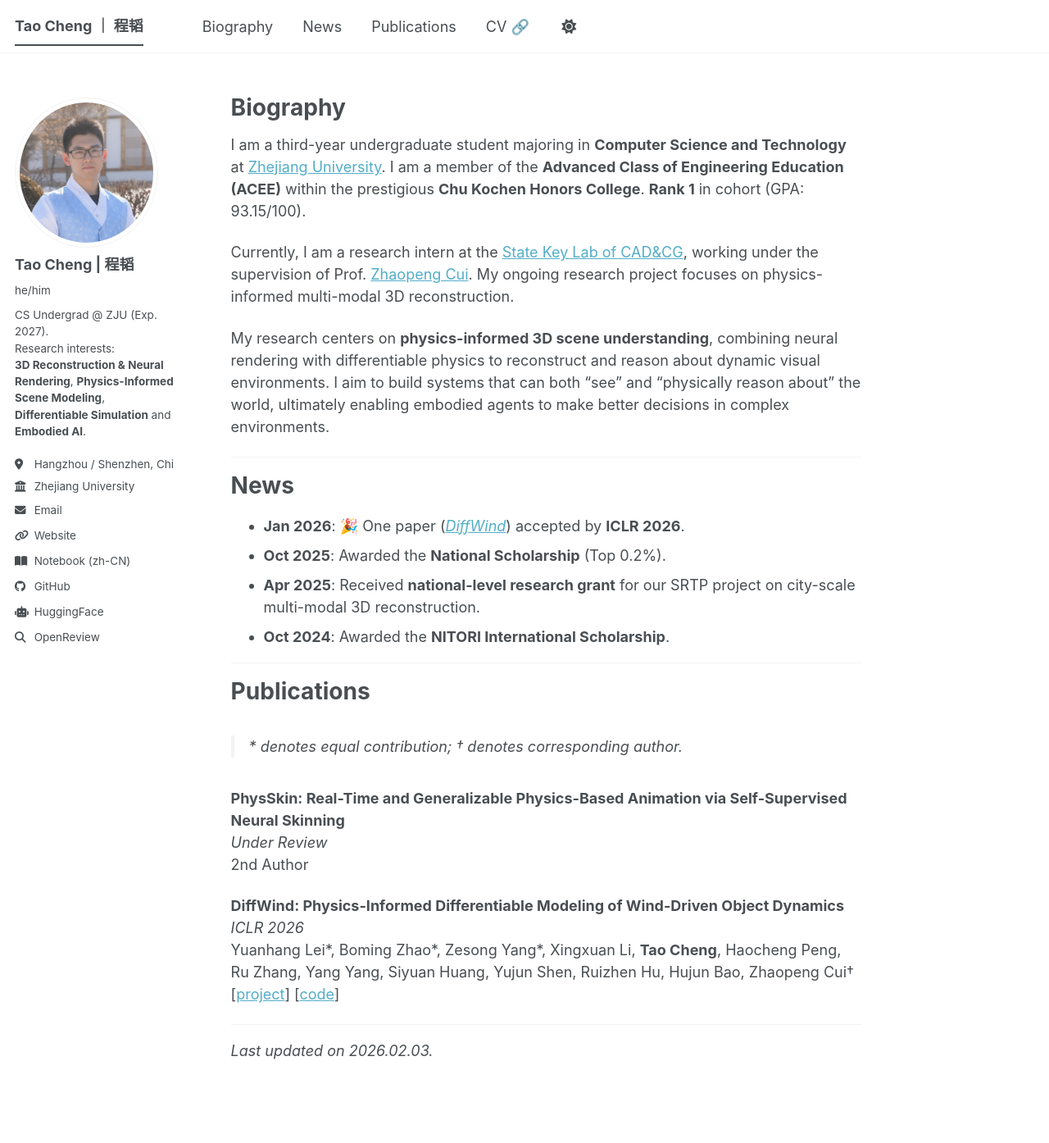
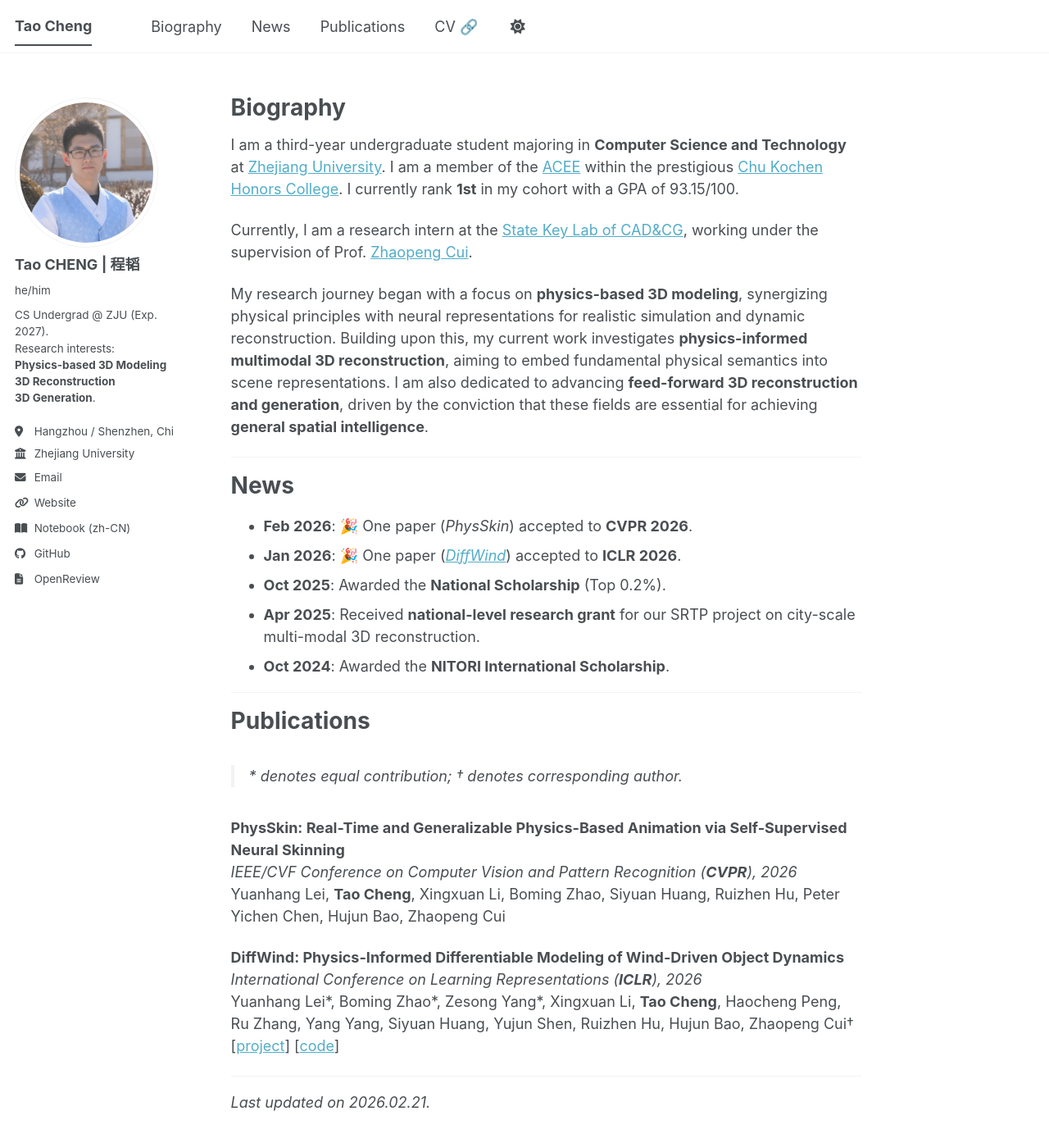
Before and after one commit to EmergentTwilight/Academic-Pages, a Jekyll site: the page built from _pages/about.md, in a window 1280 px wide and 1400 px high. Shown: the top 1394 px of the window at 82% size. Built offline with Jekyll 4.4.1, drawn with Linux system fonts in a browser that asks for light colours; a script bundle is joined from its source files by our own code; library files that are not in the unit come from our copies.

Commit message:
upload transcript

```diff
--- a/_config.yml
+++ b/_config.yml
@@ -9,12 +9,11 @@
 # Basic Site Settings
 locale                   : "en-US"
 site_theme               : "default" # The available themes options are "default", "air", "sunrise", "mint", "dirt" and "contrast"
-title                    : "Tao Cheng ｜ 程韬"
+title                    : "Tao Cheng"
 title_separator          : "-"
 name                     : &name "Tao Cheng"
-description              : &description "Computer Science Undergraduate at Zhejiang University (Exp. 2027). Research interests lie in 3D Vision, Neural Rendering, and Embodied AI."   # Update this with a general description of your site, this is the default if not overridden by a page
+description              : &description "CS Undergrad @ Zhejiang University (Exp. 2027), researching 3D Vision & Graphics."   # Update this with a general description of your site, this is the default if not overridden by a page
 url                      : "" # Use empty string for local development (localhost:4000)
-                                                           # Change back to https://emergenttwilight.github.io when deploying to GitHub Pages
 baseurl                  : "" # the subpath of your site, e.g. "/blog"
 repository               : "EmergentTwilight/Academic-Pages"
 
@@ -24,9 +23,9 @@ repository               : "EmergentTwilight/Academic-Pages"
 author:
   # Biographic information
   avatar           : "profile1.png"
-  name             : "Tao Cheng | 程韬"
+  name             : "Tao CHENG | 程韬"
   pronouns         : "he/him"
-  bio              : "CS Undergrad @ ZJU (Exp. 2027). <br>Research interests:<br><strong>3D Reconstruction & Neural Rendering</strong>, <strong>Physics-Informed Scene Modeling</strong>, <strong>Differentiable Simulation</strong> and <strong>Embodied AI</strong>."
+  bio              : "CS Undergrad @ ZJU (Exp. 2027). <br>Research interests:<br><strong>Physics-based 3D Modeling</strong><br><strong>3D Reconstruction</strong><br><strong>3D Generation</strong>."
   location         : "Hangzhou / Shenzhen, China"
   employer         : "Zhejiang University"
 
@@ -34,7 +33,7 @@ author:
   uri              : "https://tao-cheng.cc"
   notebook         : "https://note.tao-cheng.cc"
   github           : "EmergentTwilight"
-  huggingface      : "EmergentTwilight"
+  # huggingface      : "EmergentTwilight"
   openreview       : "https://openreview.net/profile?id=%7ETao_Cheng4"
   # orcid            : "https://orcid.org/0009-0008-8562-6358"
   # arXiv            :
@@ -86,6 +85,7 @@ author:
   # twitter          : # Username for X / Twitter
   vine             : # Username
   weibo            : # Username
+  # wechat           : "wchtchngt2015"
   wikipedia        : # Username
   xing             : # Username
   youtube          : # Username
@@ -161,7 +161,7 @@ social:
   name                   : Tao Cheng # If the user or organization name differs from the site's name
   links: # An array of links to social media profiles
     - "https://github.com/EmergentTwilight"
-    - "https://note.emergenttwilight.top"
+    - "https://note.tao-cheng.cc"
 
 
 # Analytics
--- a/_data/navigation.yml
+++ b/_data/navigation.yml
@@ -18,7 +18,7 @@ main:
     url: /#publications
 
   - title: "CV 🔗"
-    url: /files/taocheng-cv-260209-01.pdf
+    url: /files/taocheng-cv-260221.pdf
 
   # - title: "Notebook 🔗"
   #   url: https://note.emergenttwilight.top
--- a/_includes/author-profile.html
+++ b/_includes/author-profile.html
@@ -95,7 +95,7 @@
       <li><a href="https://huggingface.co/{{ author.huggingface }}"><i class="fas fa-fw fa-robot icon-pad-right" aria-hidden="true"></i>HuggingFace</a></li>
       {% endif %}
       {% if author.openreview %}
-      <li><a href="{{ author.openreview }}"><i class="fas fa-fw fa-magnifying-glass icon-pad-right" aria-hidden="true"></i>OpenReview</a></li>
+      <li><a href="{{ author.openreview }}"><i class="fas fa-fw fa-file-lines icon-pad-right" aria-hidden="true"></i>OpenReview</a></li>
       {% endif %}
       {% if author.kaggle %}
         <li><a href="https://kaggle.com/{{ author.kaggle }}"><i class="fab fa-fw fa-kaggle icon-pad-right" aria-hidden="true"></i>Kaggle</a></li>
@@ -168,6 +168,9 @@
       {% if author.weibo %}
         <li><a href="https://www.weibo.com/{{ author.weibo }}"><i class="fab fa-fw fa-weibo icon-pad-right" aria-hidden="true"></i>Weibo</a></li>
       {% endif %}
+      {% if author.wechat %}
+        <li><i class="fab fa-fw fa-weixin icon-pad-right" aria-hidden="true"></i>WeChat: {{ author.wechat }}</li>
+      {% endif %}
       {% if author.wikipedia %}
         <li><a href="https://en.wikipedia.org/wiki/User:{{ author.wikipedia }}"><i class="fab fa-fw fa-wikipedia-w icon-pad-right" aria-hidden="true"></i>Wikipedia</a></li>
       {% endif %}
--- a/_pages/about.md
+++ b/_pages/about.md
@@ -9,26 +9,23 @@ redirect_from:
 
 # Biography
 
-I am a third-year undergraduate student majoring in **Computer Science and Technology** at [Zhejiang University](https://www.zju.edu.cn/). I am a member of the **Advanced Class of Engineering Education (ACEE)** within the prestigious **Chu Kochen Honors College**. **Rank 1** in cohort (GPA: 93.15/100).
+I am a third-year undergraduate student majoring in **Computer Science and Technology** at [Zhejiang University](https://www.zju.edu.cn/). I am a member of the [ACEE](http://ckc.zju.edu.cn/ckcen/2022/0225/c44633a2500645/page.htm) within the prestigious [Chu Kochen Honors College](http://ckc.zju.edu.cn/ckcen/_t1906/main.psp). I currently rank **1st** in my cohort with a GPA of 93.15/100.
 
-Currently, I am a research intern at the [State Key Lab of CAD&CG](http://www.cad.zju.edu.cn/), working under the supervision of Prof. [Zhaopeng Cui](http://www.cad.zju.edu.cn/home/zhpcui/). My ongoing research project focuses on physics-informed multi-modal 3D reconstruction.
+Currently, I am a research intern at the [State Key Lab of CAD&CG](http://www.cad.zju.edu.cn/), working under the supervision of Prof. [Zhaopeng Cui](http://www.cad.zju.edu.cn/home/zhpcui/).
 
-My research centers on **physics-informed 3D scene understanding**, combining neural rendering with differentiable physics to reconstruct and reason about dynamic visual environments. I aim to build systems that can both "see" and "physically reason about" the world, ultimately enabling embodied agents to make better decisions in complex environments.
+My research journey began with a focus on **physics-based 3D modeling**, synergizing physical principles with neural representations for realistic simulation and dynamic reconstruction. Building upon this, my current work investigates **physics-informed multimodal 3D reconstruction**, aiming to embed fundamental physical semantics into scene representations. I am also dedicated to advancing **feed-forward 3D reconstruction and generation**, driven by the conviction that these fields are essential for achieving **general spatial intelligence**.
 
-<!-- My research interests broadly lie in **3D Vision**, **Dynamic Scene Modeling** and **World Models**. I am driven by the goal of *empowering intelligent agents to perceive, reason, and act effectively within the complex physical world*. Specifically, I am interested in:
-- **High-Fidelity Reconstruction**: Developing robust algorithms to reconstruct large-scale environments from multi-modal data, providing digital twins for real-world applications.
-- **Physics-Aware Modeling**: Integrating physical laws into neural representations to model dynamic objects ensuring reliable generalization in unseen scenarios.
-- **Generalizable World Models**: Leveraging physically consistent environments to build predictive world models that enable embodied agents to safely interact with the unstructured real world. -->
+<!-- My research centers on **physics-informed 3D scene understanding**, combining neural rendering with differentiable physics to reconstruct and reason about dynamic visual environments. I aim to build systems that can both "see" and "physically reason about" the world, ultimately enabling embodied agents to make better decisions in complex environments. -->
 
 ---
 
 # News
 
-- **Jan 2026**: 🎉 One paper ([*DiffWind*](https://zju3dv.github.io/DiffWind/)) accepted by **ICLR 2026**.
+- **Feb 2026**: 🎉 One paper (*PhysSkin*) accepted to **CVPR 2026**.
+- **Jan 2026**: 🎉 One paper ([*DiffWind*](https://zju3dv.github.io/DiffWind/)) accepted to **ICLR 2026**.
 - **Oct 2025**: Awarded the **National Scholarship** (Top 0.2%).
 - **Apr 2025**: Received **national-level research grant** for our SRTP project on city-scale multi-modal 3D reconstruction.
 - **Oct 2024**: Awarded the **NITORI International Scholarship**.
-<!-- - **Aug 2024**: Won second prize in "Shenzhen Cup" Mathematical Modeling Challenge (3rd place nationally). -->
 
 ---
 
@@ -37,16 +34,15 @@ My research centers on **physics-informed 3D scene understanding**, combining ne
 > \* denotes equal contribution; † denotes corresponding author.
 
 **PhysSkin: Real-Time and Generalizable Physics-Based Animation via Self-Supervised Neural Skinning**<br>
-*Under Review*<br>
-2nd Author
+*IEEE/CVF Conference on Computer Vision and Pattern Recognition (**CVPR**), 2026*<br>
+Yuanhang Lei, **Tao Cheng**, Xingxuan Li, Boming Zhao, Siyuan Huang, Ruizhen Hu, Peter Yichen Chen, Hujun Bao, Zhaopeng Cui
 <!-- [project] [pdf] [arxiv]<br> -->
-<!-- Yuanhang Lei, **Tao Cheng**, Xingxuan Li, Boming Zhao, Siyuan Huang, Ruizhen Hu, Peter Yichen Chen, Hujun Bao, Zhaopeng Cui -->
 
 **DiffWind: Physics-Informed Differentiable Modeling of Wind-Driven Object Dynamics**<br>
-*ICLR 2026*<br>
+*International Conference on Learning Representations (**ICLR**), 2026*<br>
 Yuanhang Lei\*, Boming Zhao\*, Zesong Yang\*, Xingxuan Li, **Tao Cheng**, Haocheng Peng, Ru Zhang, Yang Yang, Siyuan Huang, Yujun Shen, Ruizhen Hu, Hujun Bao, Zhaopeng Cui†<br>
 [[project](https://zju3dv.github.io/DiffWind/)] [[code](https://github.com/zju3dv/DiffWind)]<br>
 
 ---
 
-*Last updated on 2026.02.03.*
+*Last updated on 2026.02.21.*
```
Also changed, not shown: 4 other files.
